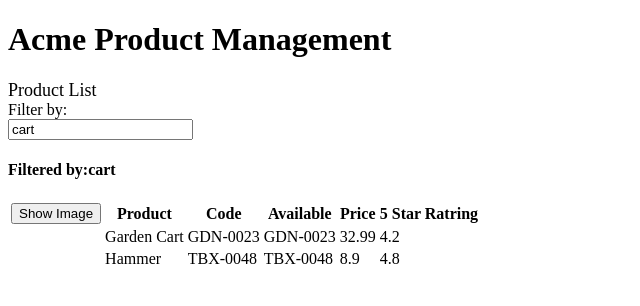
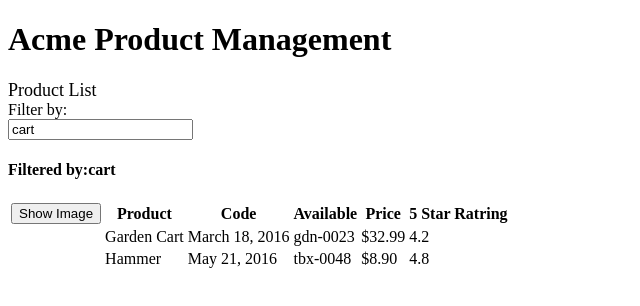
Before and after one commit to bornwarrior/apm, an Angular app: page / in a window 1280 px wide. Shown: the top 306 px of the page, without its empty margins (0-640 px from the left). Built offline with nearby package versions, Linux system fonts and the light colour scheme.

Commit message:
format Data in template using pipes

```diff
--- a/src/app/Products/product-list.component.html
+++ b/src/app/Products/product-list.component.html
@@ -6,7 +6,7 @@
         <div class='col-md-2'>Filter by:</div>
         <div class='col-md-4'>
             <input type='text'
-            [(ngModel)] = 'listFilter' />
+                   [(ngModel)]='listFilter' />
         </div>
     </div>
     <div class='row'>
@@ -43,9 +43,9 @@
                              [style.margin.px]='imageMargin'>
                     </td>
                     <td>{{product.productName}}</td>
-                    <td>{{product.productCode}}</td>
-                    <td>{{product.productCode}}</td>
-                    <td>{{product.price}}</td>
+                    <td>{{product.releaseDate}}</td>
+                    <td>{{product.productCode | lowercase}}</td>
+                    <td>{{product.price | currency:'USD':'symbol':'1.2-2'}}</td>
                     <td>{{product.starRating}}</td>
                 </tr>
             </tbody>
```
